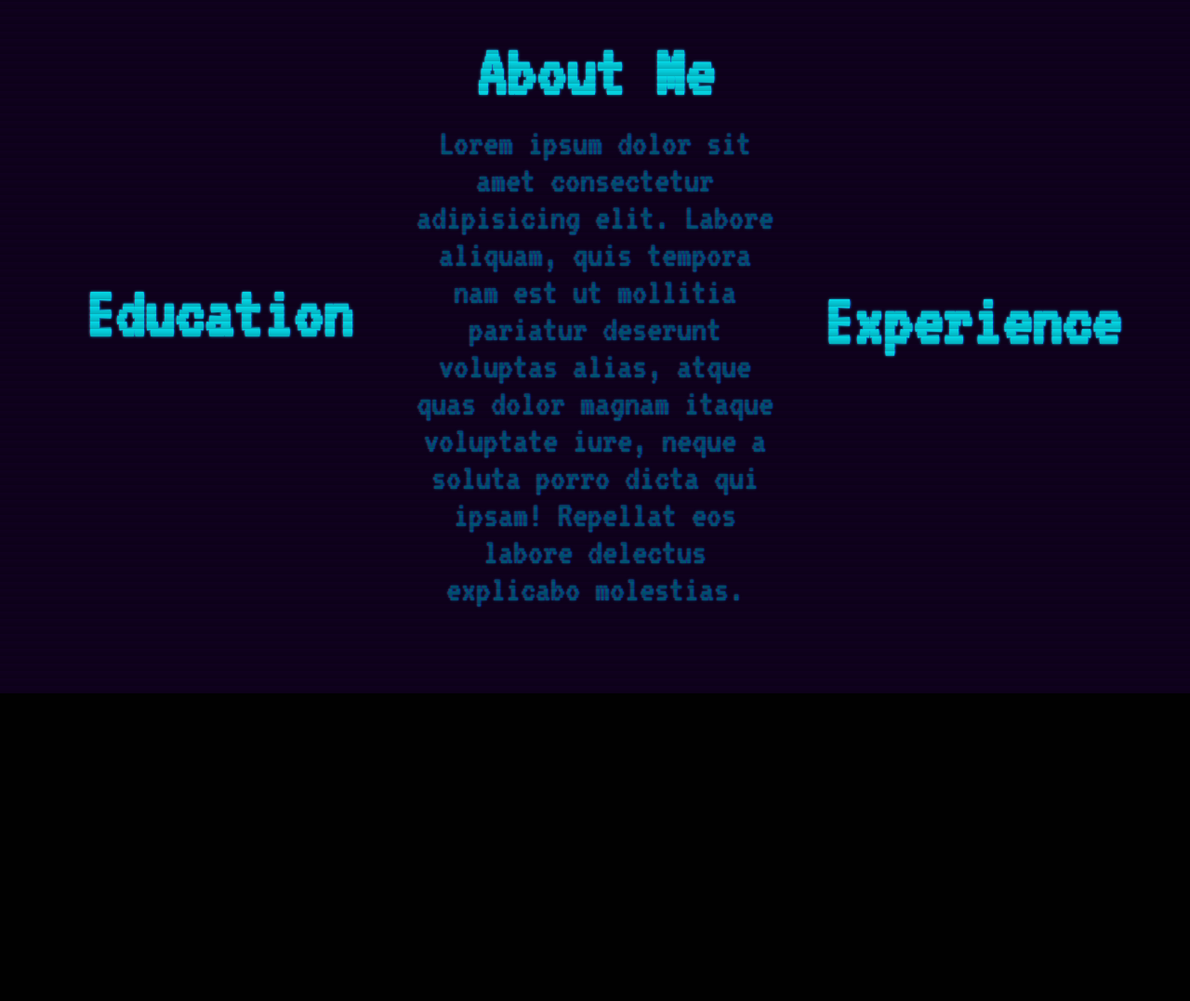
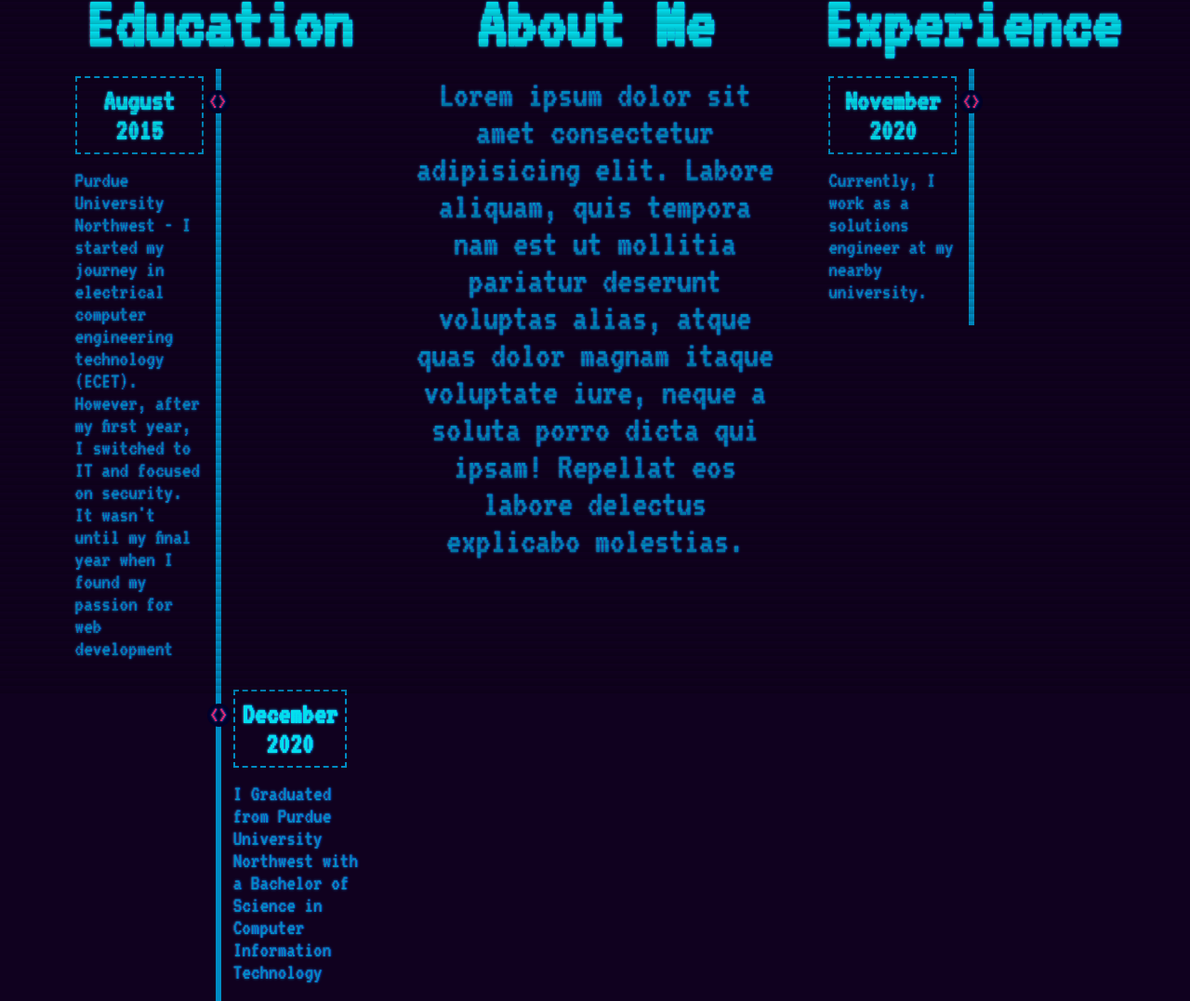
Before and after one commit to NoahRod108/personal-portfolio, a plain HTML site: page index.html in a window 1280 px wide. Shown: the part 854-1931 px from the top of the page at 93% size. Before the commit the page ends 1600 px from the top, so only its background shows below. Drawn offline with nearby package versions, Linux system fonts and the light colour scheme.

Commit message:
Adding about section

```diff
--- a/index.html
+++ b/index.html
@@ -46,8 +46,27 @@
             <div class="section-terminal-container">
                 <div class="section-terminal">
                     <h2>Education</h2>
-                    <p></p>
-                    <!-- make time line looking thing here -->
+                    <!-- timeline -->
+                    <ul class="timeline">
+                        <li>
+                            <div class="li-wrapper left">
+                                <h4>August 2015</h4>
+                                <p>Purdue University Northwest - I started my journey in electrical computer engineering technology (ECET). However, after my first year, I switched to IT and focused on security. It wasn't until my final year when I found my passion for web development</p>
+                            </div>
+                        </li>
+                        <li>
+                            <div class="li-wrapper right">
+                                <h4>December 2020</h4>
+                                <p>I Graduated from Purdue University Northwest with a Bachelor of Science in Computer Information Technology</p>
+                            </div>
+                        </li>
+                        <li>
+                            <div class="li-wrapper left">
+                                <h4>Prsent</h4>
+                                <p>I am continuously expanding my knowledge in web development. Through courses and research I am taking one step at a time to deliver interactive user experiences</p>
+                            </div>
+                        </li>
+                    </ul>
                 </div>
                 <div class="section-terminal">
                     <h2>About Me</h2>
@@ -55,7 +74,15 @@
                 </div>
                 <div class="section-terminal">
                     <h2>Experience</h2>
-                    <!-- make time line looking thing here -->
+                    <!-- timeline -->
+                    <ul class="timeline">
+                        <li>
+                            <div class="li-wrapper left">
+                                <h4>November 2020</h4>
+                                <p>Currently, I work as a solutions engineer at my nearby university.</p>
+                            </div>
+                        </li>
+                    </ul>
                 </div>
             </div>
         </section>
--- a/styles.css
+++ b/styles.css
@@ -15,8 +15,8 @@
 :root{
     --bg-main-color: #010101;
     --bg-secondary-color: #01012b;
-    --primary-text-color: #05d9e8;
-    --secondary-text-color: #005678;
+    --primary-text-color: #03deee;
+    --secondary-text-color: #008cc4;
     --primary-button-color: #ff2a6d;
     --fs-body: 2.5rem;
     --fs-header: 5rem;
@@ -31,7 +31,7 @@ body{
 p, li, span, label, input, textarea, a{
     font-size: var(--fs-body);
     color: var(--secondary-text-color);
-    text-shadow: 1px 1px 2px var(--secondary-text-color), 0 0 8px var(--secondary-text-color), 0 0 2px var(--secondary-text-color);
+    /* text-shadow: 1px 1px 2px var(--secondary-text-color), 0 0 8px var(--secondary-text-color), 0 0 2px var(--secondary-text-color); */
     animation: textShadow 2.5s infinite;
     padding: .5rem;
 }
@@ -39,14 +39,14 @@ p, li, span, label, input, textarea, a{
 h1, h2, h3, h4, h5{
     color: var(--primary-text-color);
     font-size: var(--fs-header);
-    text-shadow: 1px 1px 2px var(--primary-text-color), 0 0 8px var(--primary-text-color), 0 0 2px var(--primary-text-color);
+    /* text-shadow: 1px 1px 2px var(--primary-text-color), 0 0 8px var(--primary-text-color), 0 0 2px var(--primary-text-color); */
     animation: textShadow 2.5s infinite;
     padding: .5rem;
 }
 
 .primary-text{
     color: var(--primary-text-color);
-    text-shadow: 1px 1px 2px var(--primary-text-color), 0 0 8px var(--primary-text-color), 0 0 2px var(--primary-text-color);
+    /* text-shadow: 1px 1px 2px var(--primary-text-color), 0 0 8px var(--primary-text-color), 0 0 2px var(--primary-text-color); */
 }
 
 section{
@@ -58,7 +58,6 @@ section{
     display: grid;
     flex-direction: column;
     justify-content: center;
-    align-items: center;
     grid-template-columns: repeat(3, 1fr);
     min-height: 100vh;
     min-width: 100%;
@@ -91,7 +90,7 @@ section{
     flex-direction: column;
     justify-content: center;
     align-items: center;
-    grid-template-columns: repeat(3, 1fr);
+    grid-template-columns: 0.5fr 1fr 1fr;
     min-height: 100vh;
     min-width: 100%;
     background-color: rgba(50, 0, 100, 0.3);
@@ -140,8 +139,87 @@ section{
 
 /*======================================= About */
 .section-terminal{
+    display: flex;
+    flex-direction: column;
     text-align: center;
 }
+
+/* timeline */
+.timeline{
+    position: relative;
+    width: 80%;
+    margin: 0 auto;
+}
+
+.timeline::after {
+    content: '';
+    position: absolute;
+    width: 6px;
+    background: var(--secondary-text-color);
+    top: 0;
+    bottom: 0;
+    left: 50%;
+    margin-left: -3px;
+  }
+
+  .li-wrapper{
+    display: flex;
+    flex-direction: column;
+    position: relative;
+    background: inherit;
+    width: 50%;
+    color: var(--primary-button-color);
+    font-size: 1.5rem;
+    height: 100%;
+  }
+
+  .li-wrapper p, span{
+    font-size: 1.5rem;
+    text-align: left;
+    padding: 1rem 0;
+}
+
+.li-wrapper h4{
+    margin-right: 1rem;
+    font-size: 2rem;
+    padding: 0.5rem;
+    border: 2px dashed var(--secondary-text-color);
+  }
+
+  .li-wrapper::after {
+    content: '<>';
+    position: absolute;
+    width: 25px;
+    height: 25px;
+    right: -12px;
+    background: var(--bg-secondary-color);
+    top: 15px;
+    border-radius: 50%;
+    z-index: 1;
+  }
+
+  .left{
+    left: 0;
+  }
+
+  .left p{
+    padding-right: 1rem;
+  }
+
+  .right{
+    left: 50%;
+  }
+.right::after {
+    left: -12px;
+  }
+
+  .right h4{
+    margin-left: 1rem;
+  }
+
+  .right p{
+    padding-left: 1rem;
+  }
 
 /*======================================= Footer */
 footer{
```
